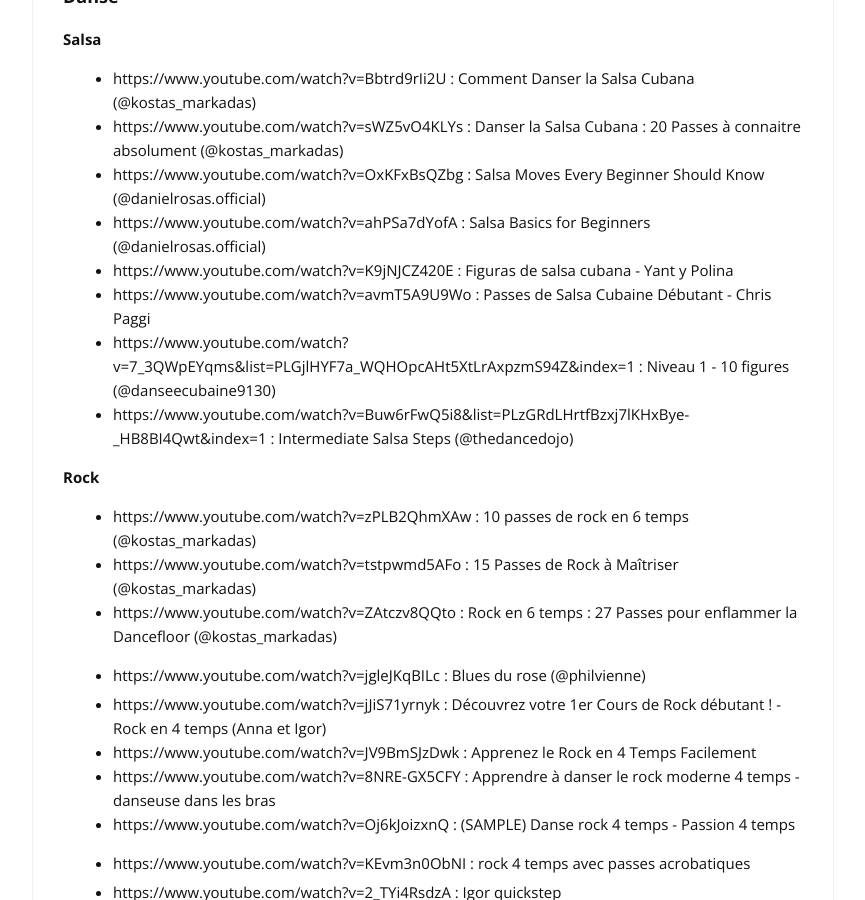
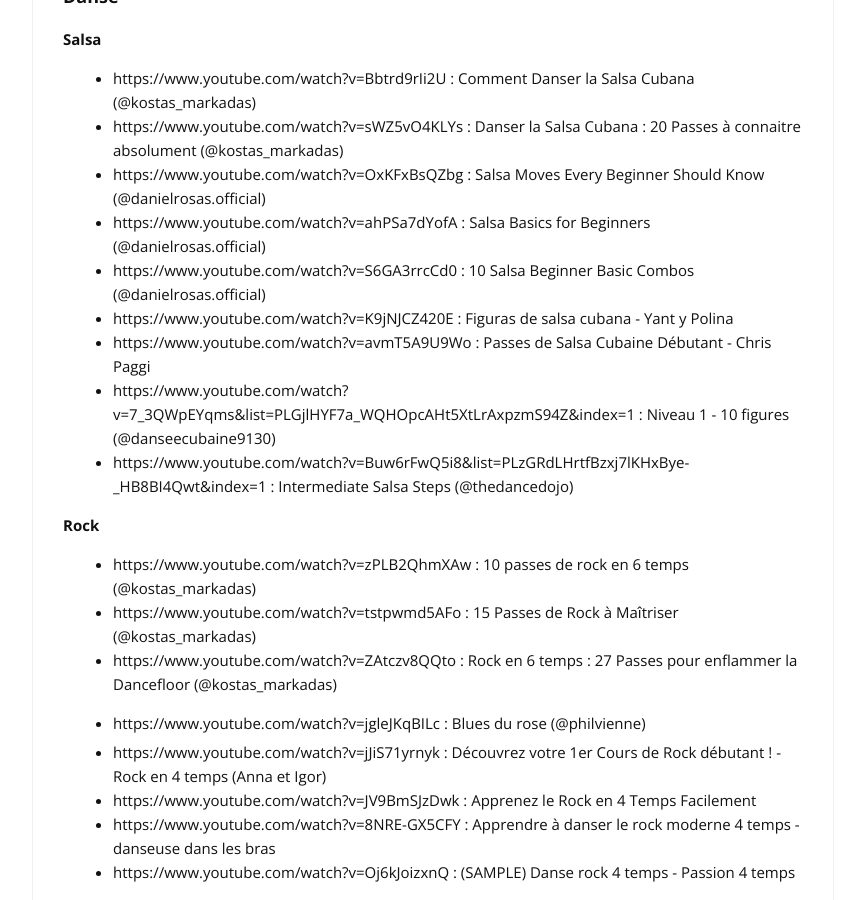
Before and after one commit to cylmat/cylmat.github.io, a Jekyll site: the page built from _pages/tricks.md, in a window 1280 px wide and 900 px high, scrolled down 369 px. Shown: the whole window, without its empty margins (207-1072 px from the left). Built offline with Jekyll 4.4.1, drawn with Linux system fonts in a browser that asks for light colours; nearby versions of some CDN libraries.

Commit message:
Update tricks.md

```diff
--- a/_pages/tricks.md
+++ b/_pages/tricks.md
@@ -17,6 +17,7 @@
 - https://www.youtube.com/watch?v=sWZ5vO4KLYs : Danser la Salsa Cubana : 20 Passes à connaitre absolument (@kostas_markadas)
 - https://www.youtube.com/watch?v=OxKFxBsQZbg : Salsa Moves Every Beginner Should Know (@danielrosas.official)
 - https://www.youtube.com/watch?v=ahPSa7dYofA : Salsa Basics for Beginners (@danielrosas.official)
+- https://www.youtube.com/watch?v=S6GA3rrcCd0 : 10 Salsa Beginner Basic Combos (@danielrosas.official)
 - https://www.youtube.com/watch?v=K9jNJCZ420E : Figuras de salsa cubana - Yant y Polina
 - https://www.youtube.com/watch?v=avmT5A9U9Wo : Passes de Salsa Cubaine Débutant - Chris Paggi
 - https://www.youtube.com/watch?v=7_3QWpEYqms&list=PLGjlHYF7a_WQHOpcAHt5XtLrAxpzmS94Z&index=1 : Niveau 1 - 10 figures (@danseecubaine9130)
```
